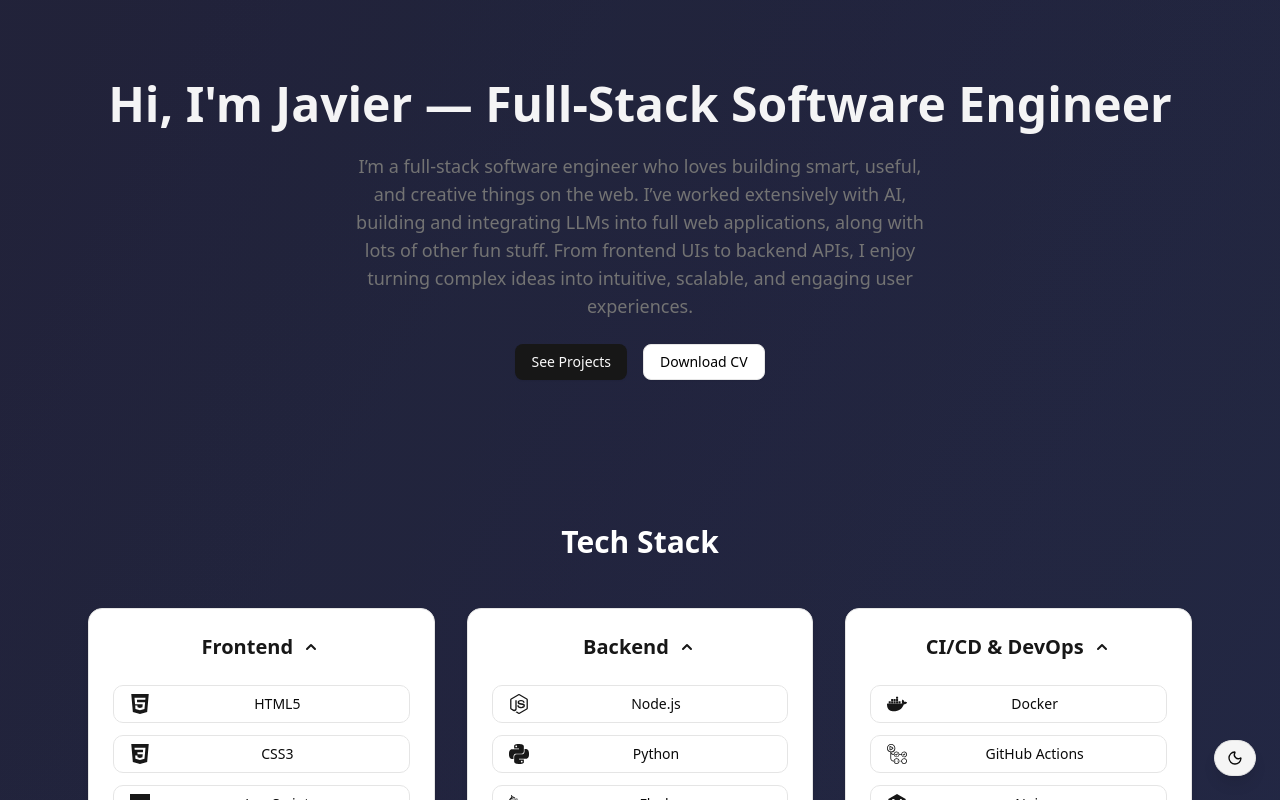
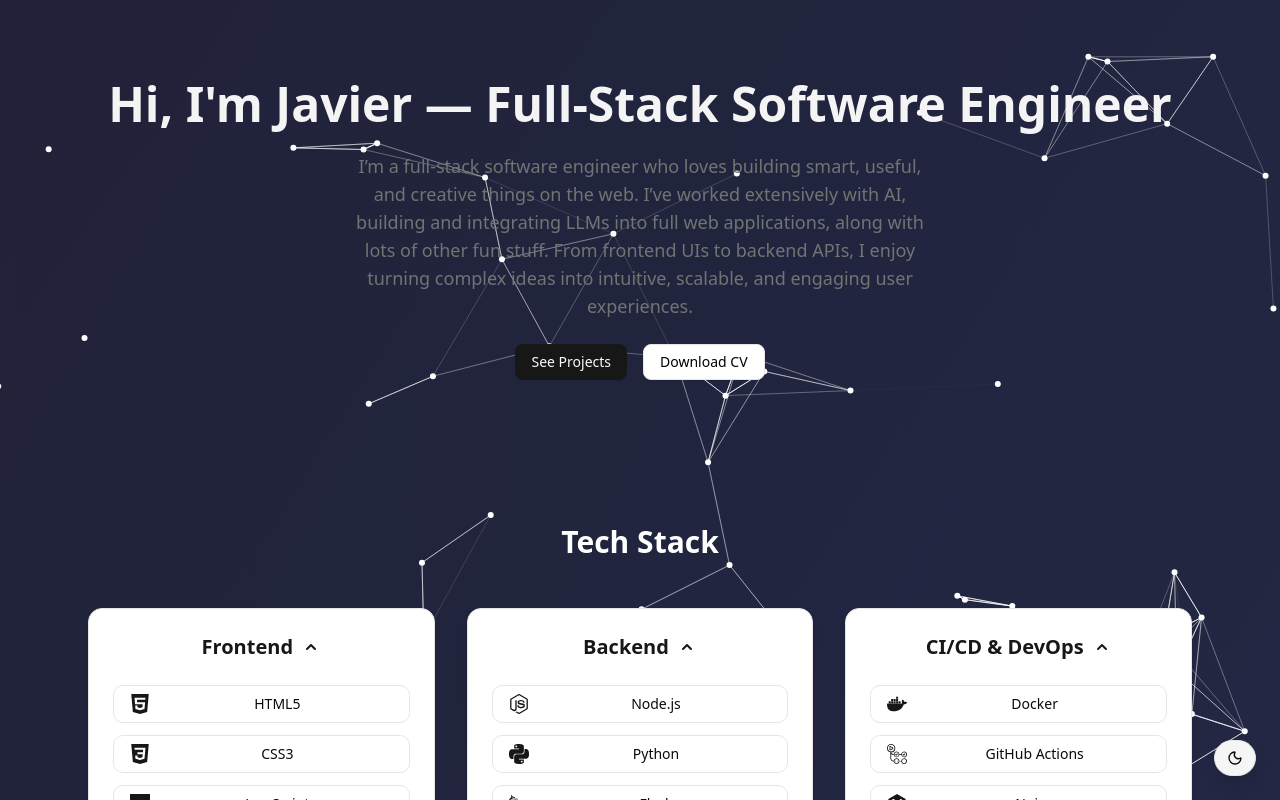
Before and after one commit to jnovneb/Portfolio, a Next.js app in the folder portfolio/: page / in a window 1280 px wide. Shown: the top 800 px of the page. Built offline with nearby package versions, Linux system fonts and the light colour scheme.

Commit message:
Add background particles

```diff
--- a/portfolio/package.json
+++ b/portfolio/package.json
@@ -20,7 +20,9 @@
     "react-dom": "^19.1.1",
     "react-icons": "^5.5.0",
     "react-scroll": "^1.9.3",
-    "tailwind-merge": "^3.3.1"
+    "react-tsparticles": "^2.12.2",
+    "tailwind-merge": "^3.3.1",
+    "tsparticles": "^2.11.1"
   },
   "devDependencies": {
     "@eslint/eslintrc": "^3",
--- /dev/null
+++ b/portfolio/src/app/MyParticlesBackground.tsx
@@ -0,0 +1,28 @@
+'use client'
+import { useCallback } from 'react'
+import Particles from 'react-tsparticles'
+import { loadFull } from 'tsparticles'
+
+export default function MyParticlesBackground() {
+  const particlesInit = useCallback(async (engine: any) => {
+    await loadFull(engine)
+  }, [])
+
+  return (
+    <Particles
+      id="tsparticles"
+      init={particlesInit}
+      options={{
+        fullScreen: { enable: true, zIndex: -1 }, // behind everything
+        background: { color: { value: 'transparent' } }, // transparent background
+        particles: {
+          color: { value: '#ffffff' },
+          links: { enable: true, color: '#ffffff', distance: 150 },
+          move: { enable: true, speed: 2 },
+          number: { value: 50 },
+          size: { value: 3 }
+        }
+      }}
+    />
+  )
+}
--- a/portfolio/src/app/layout.tsx
+++ b/portfolio/src/app/layout.tsx
@@ -1,6 +1,7 @@
 import type { Metadata } from "next";
 import { Geist, Geist_Mono } from "next/font/google";
 import "./globals.css";
+import ParticlesBackground from "./MyParticlesBackground";
 
 const geistSans = Geist({
   variable: "--font-geist-sans",
@@ -23,10 +24,12 @@ export default function RootLayout({
   children: React.ReactNode;
 }>) {
   return (
-    <html lang="en">
-      <body className={`${geistSans.variable} ${geistMono.variable} antialiased`}>
-        {children}
-      </body>
-    </html>
+<html lang="en">
+  <body className={`${geistSans.variable} ${geistMono.variable} antialiased`}>
+    <ParticlesBackground />
+    {children}
+  </body>
+</html>
+
   );
 }
```
Also changed, not shown: 1 other file (tests, documents, lock files or other folders).
